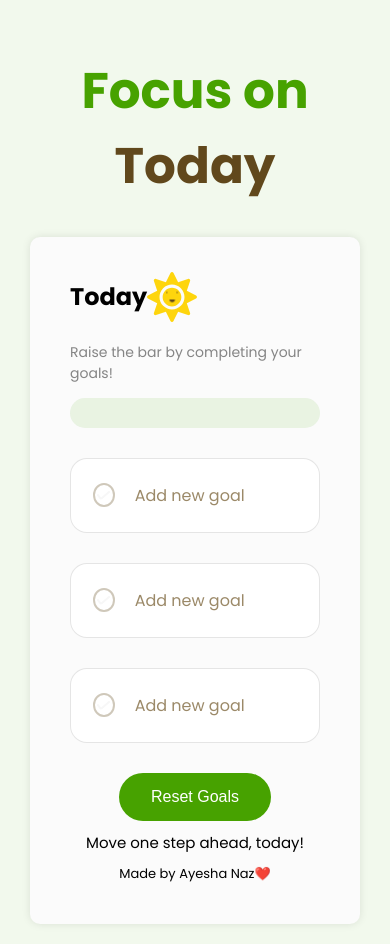
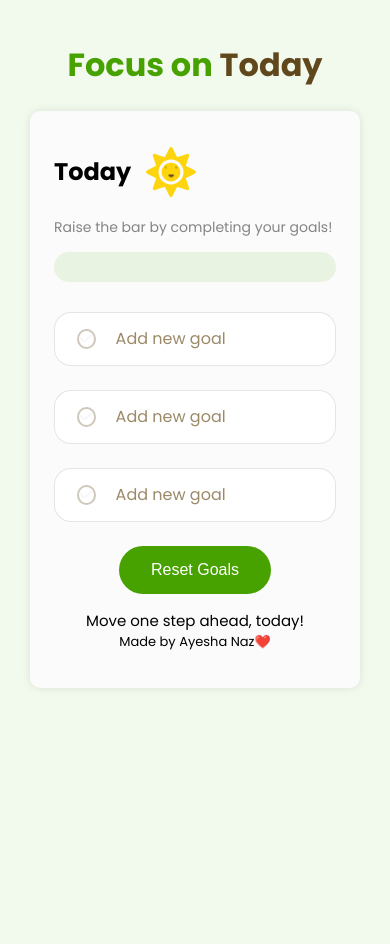
Before and after one commit to aisha-abid/focus-pulse, a plain HTML site: page index.html in a window 390 px wide. After the commit the page ends 844 px from the top, so only its background shows below. Drawn offline with Linux system fonts and the light colour scheme.

Commit message:
Added mobile design and fix focus and interaction on sun vector

```diff
--- a/script.js
+++ b/script.js
@@ -3,7 +3,7 @@ const goalInput=document.querySelectorAll('.goal-input');
 const progressBar=document.querySelector('.progress-bar');
 const progressValue=document.querySelector('.progress-value');
 const progressLabel=document.querySelector('.progress-label');
-
+const resetBtn = document.querySelector(".reset-goals");
 
 const allQuotes=[
     'Raise the bar by completing your goals!',
@@ -77,3 +77,7 @@ goalInput.forEach((input)=>{
     })
 
 })
+ resetBtn.addEventListener("click", () => {
+  localStorage.removeItem("allGoals");
+  location.reload();
+});
--- a/style.css
+++ b/style.css
@@ -33,17 +33,22 @@ main{
 .sub-title{
     display: flex;
     align-items: center;
+    gap:15px;
 }
 .sun-wrapper{
     position: relative;
     width: 50px;
     height: 50px;
     animation: rotateSun 5s linear infinite;
+     pointer-events: none;
+    user-select: none;
 }
 .sun{
     width: 100%;
     height: 100%;
     display: block;
+     /* pointer-events: none;
+    user-select: none;  */
 }
 .smile{
     position: absolute;
@@ -52,7 +57,8 @@ main{
     width: 13px;
     height: 13px;
     transform: translate(-50%, -50%);
-    pointer-events: none;
+    /* pointer-events: none;
+    user-select: none;  */
     animation: counterRotate 5s linear infinite;
 }
 @keyframes rotateSun{
@@ -155,17 +161,18 @@ button {
   text-decoration: none;
   display: inline-block;
   font-size: 16px;
-  margin-bottom: 5px;
+  margin-bottom: 10px;
 }
 footer{
     display: flex;
     flex-direction: column;
+    margin-block: 5px;
 }
 .quote, .made-by{
     text-align: center;
     font-size: 15px;
     font-weight: 400;
-    margin-block: 5px;
+
 }
 .made-by{
     font-size: 13px;
@@ -182,3 +189,20 @@ footer{
      color: #47a200;
     text-decoration-line: line-through;
 }
+/* Mobile Design */
+@media (max-width:600px){
+    .title{
+        font-size: 32px;
+    }
+    .card{
+        padding: 16px 24px;
+    }
+    .goal{
+        height: 54px;
+        margin-bottom: 24px;
+    }
+    .custom-checkbox{
+        height: 20px;
+        width: 20px;
+    }
+}
```
